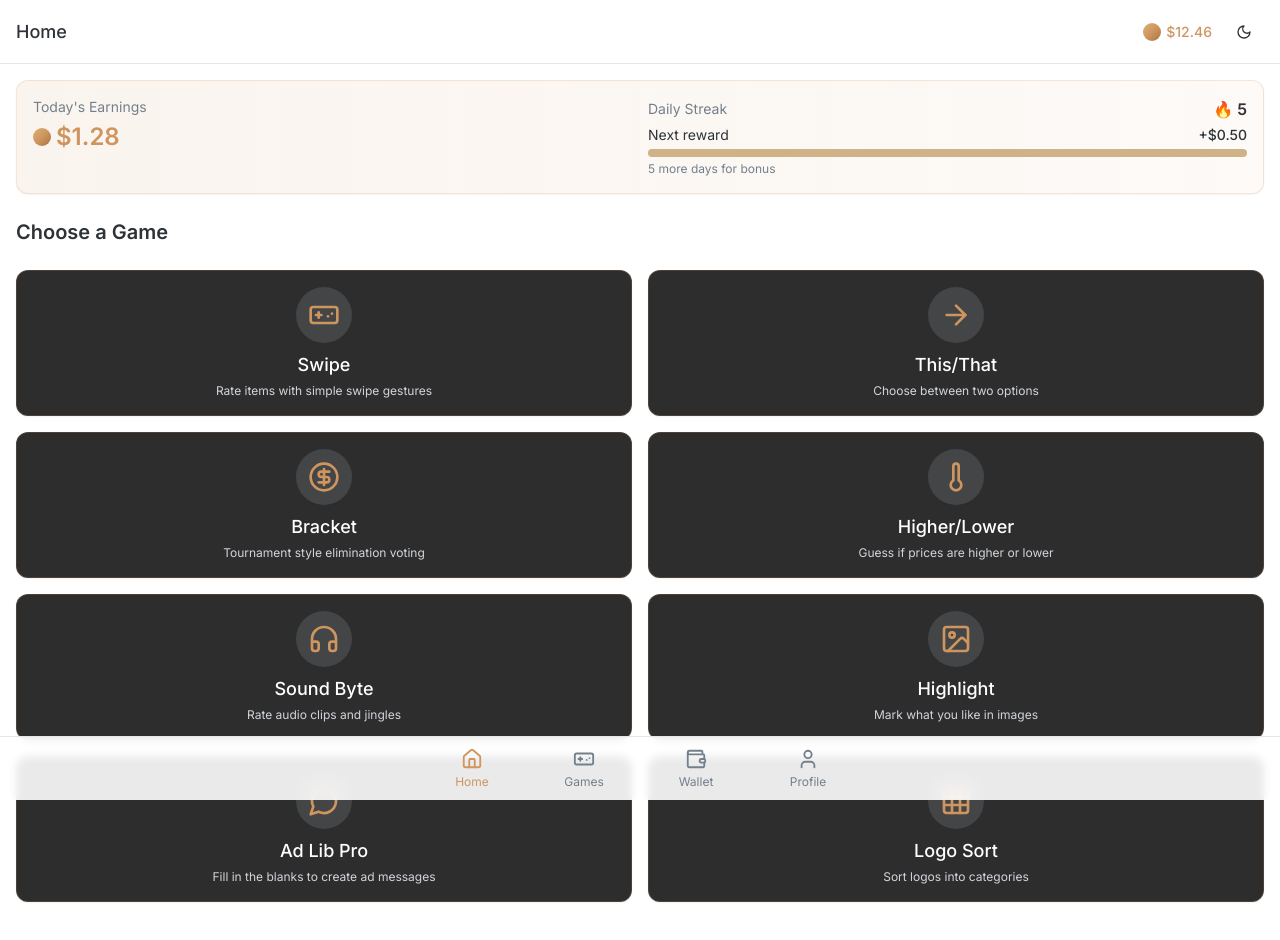
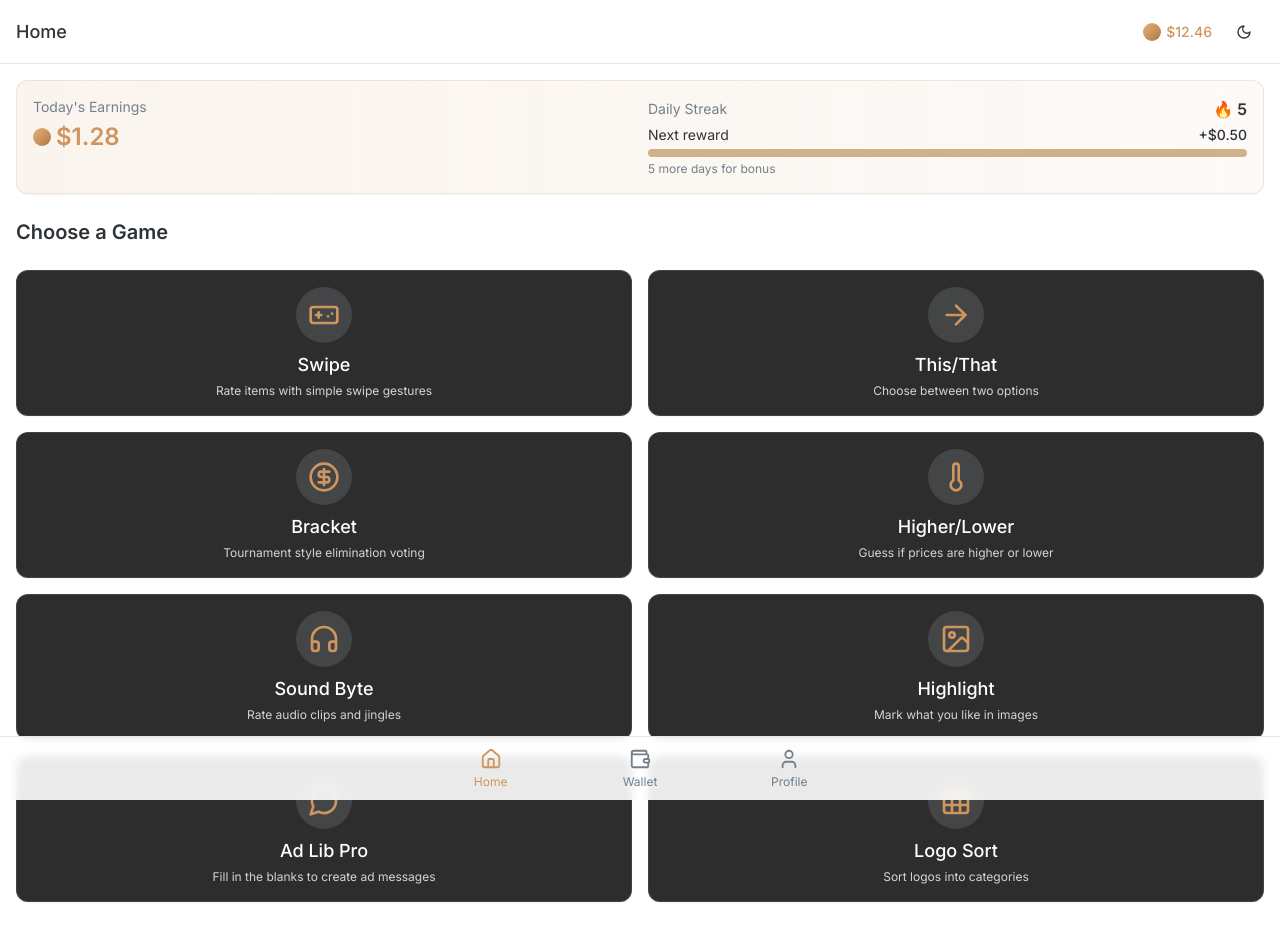
Before and after one commit to jculp24/micro-task-maestro, a React (Vite) app: page / in a window 1280 px wide. Shown: the top 940 px of the page. Built offline with nearby package versions, Linux system fonts and the light colour scheme.

Commit message:
Remove "Games" from bottom navigation
Remove the "Games" option from the bottom navigation bar and adjust the grid layout to maintain proper spacing.

```diff
--- a/src/components/layout/BottomNavigation.tsx
+++ b/src/components/layout/BottomNavigation.tsx
@@ -1,11 +1,11 @@
 
 import { NavLink } from "react-router-dom";
-import { Home, Wallet, User, Gamepad } from "lucide-react";
+import { Home, Wallet, User } from "lucide-react";
 
 const BottomNavigation = () => {
   return (
     <nav className="fixed bottom-0 left-0 right-0 h-16 bg-background/90 backdrop-blur-sm z-10 border-t border-border">
-      <div className="grid grid-cols-4 h-full max-w-md mx-auto">
+      <div className="grid grid-cols-3 h-full max-w-md mx-auto">
         <NavLink
           to="/"
           className={({ isActive }) =>
@@ -14,16 +14,6 @@ const BottomNavigation = () => {
         >
           <Home size={22} />
           <span className="text-xs mt-1">Home</span>
-        </NavLink>
-
-        <NavLink
-          to="/game/swipe"
-          className={({ isActive }) =>
-            `flex flex-col items-center justify-center ${isActive ? 'text-bronze' : 'text-muted-foreground'}`
-          }
-        >
-          <Gamepad size={22} />
-          <span className="text-xs mt-1">Games</span>
         </NavLink>
 
         <NavLink
```
